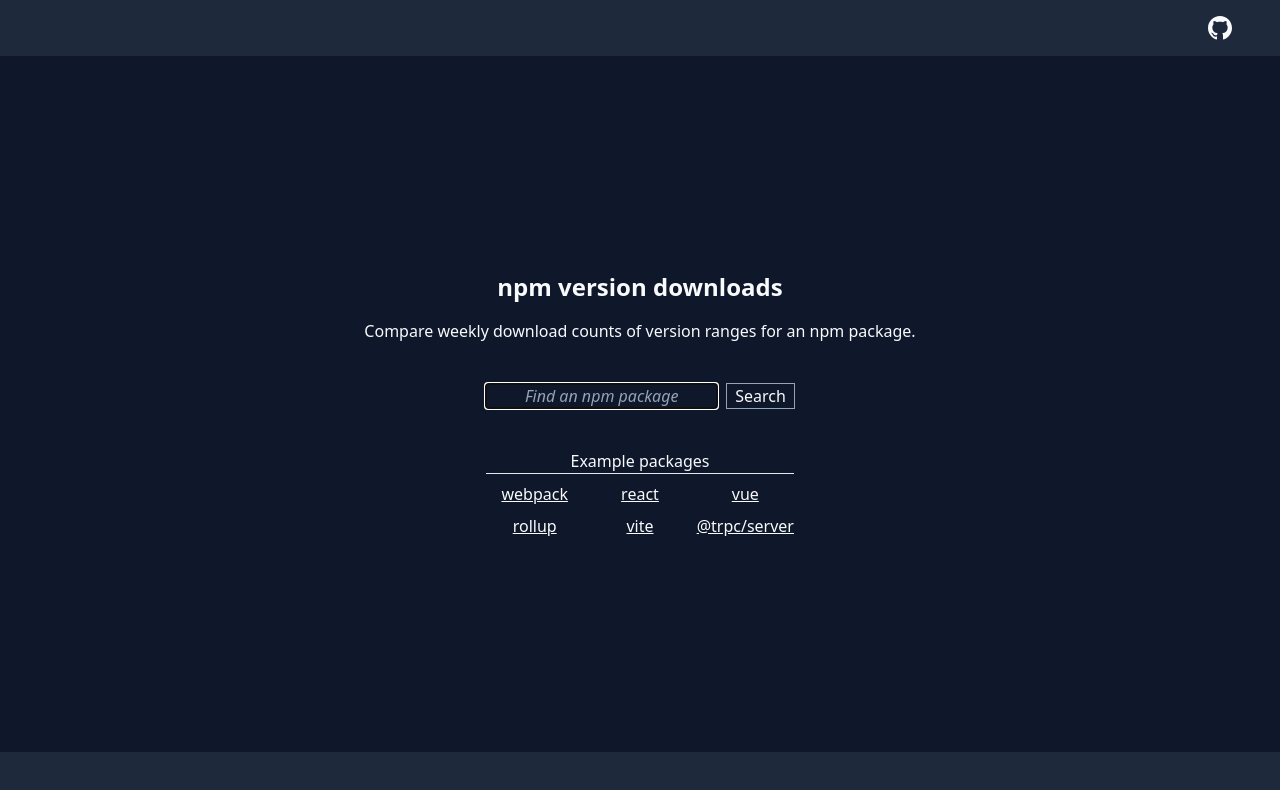
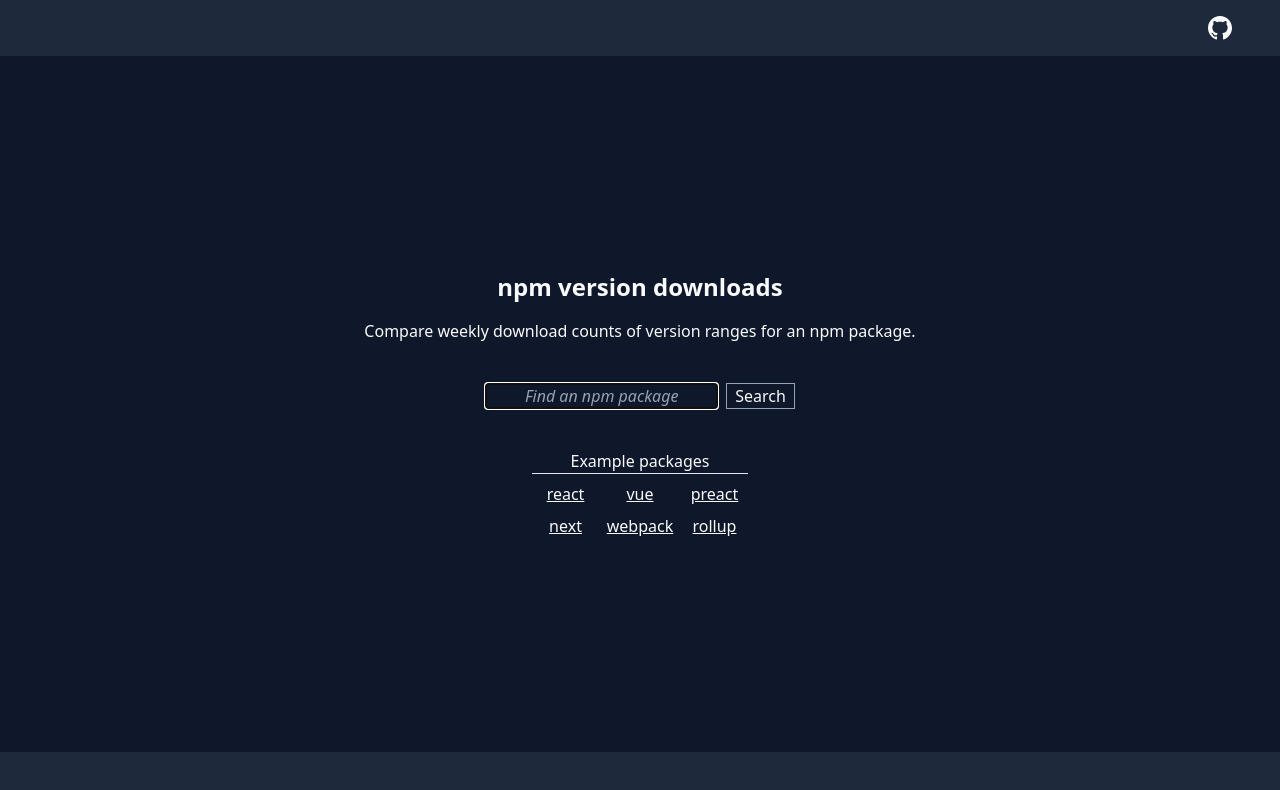
Before and after one commit to coalman/npm-version-downloads, a Next.js app: page / in a window 1280 px wide. Shown: the top 790 px of the page. Built offline with nearby package versions, Linux system fonts and the light colour scheme; no server answers.

Commit message:
add next and preact to example module list

```diff
--- a/pages/index.tsx
+++ b/pages/index.tsx
@@ -8,12 +8,12 @@
 import { encodeModuleName } from "lib/moduleName";
 
 const popularExamples: readonly string[] = [
-  "webpack",
   "react",
   "vue",
+  "preact",
+  "next",
+  "webpack",
   "rollup",
-  "vite",
-  "@trpc/server",
 ];
 
 const Home: NextPage = () => (
```
